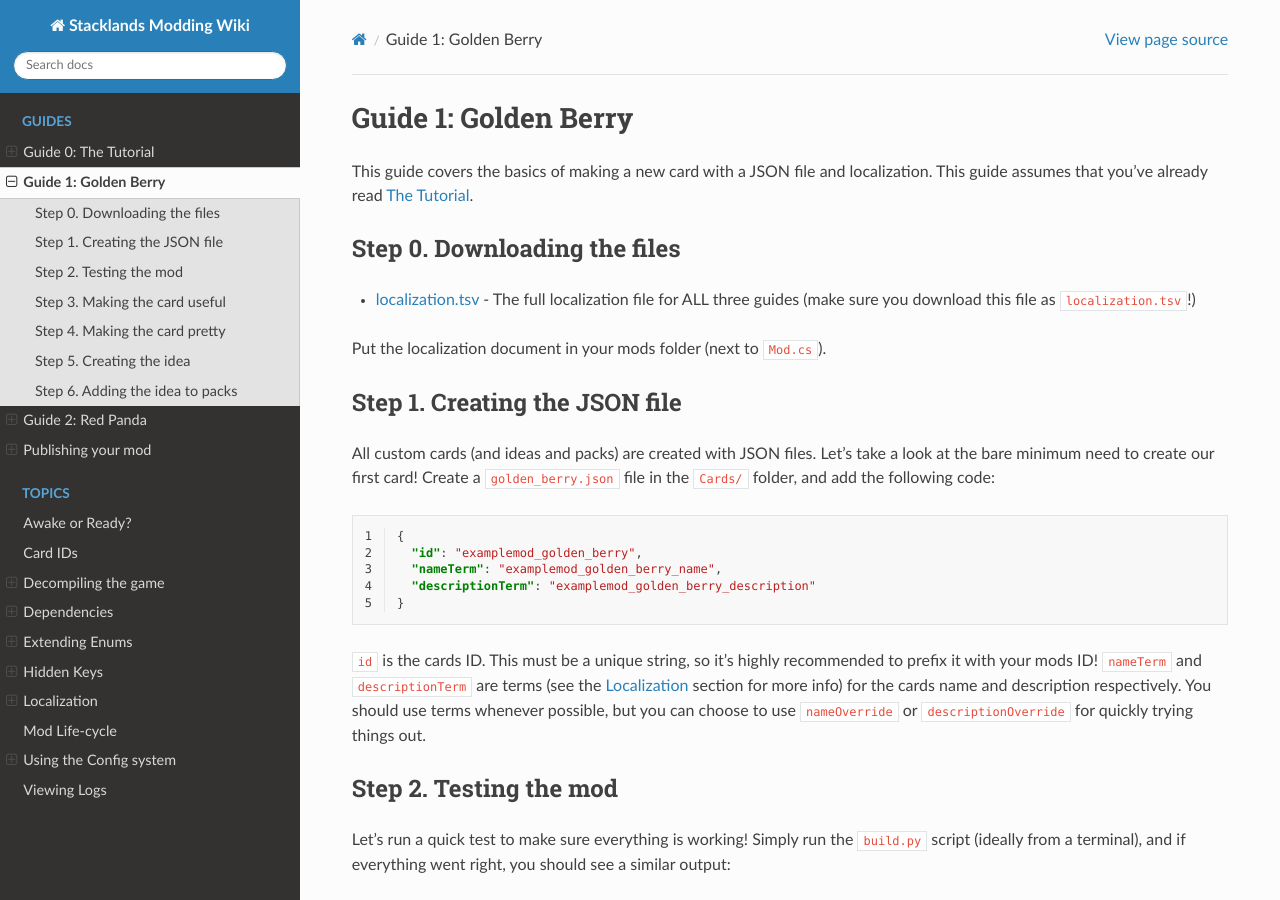
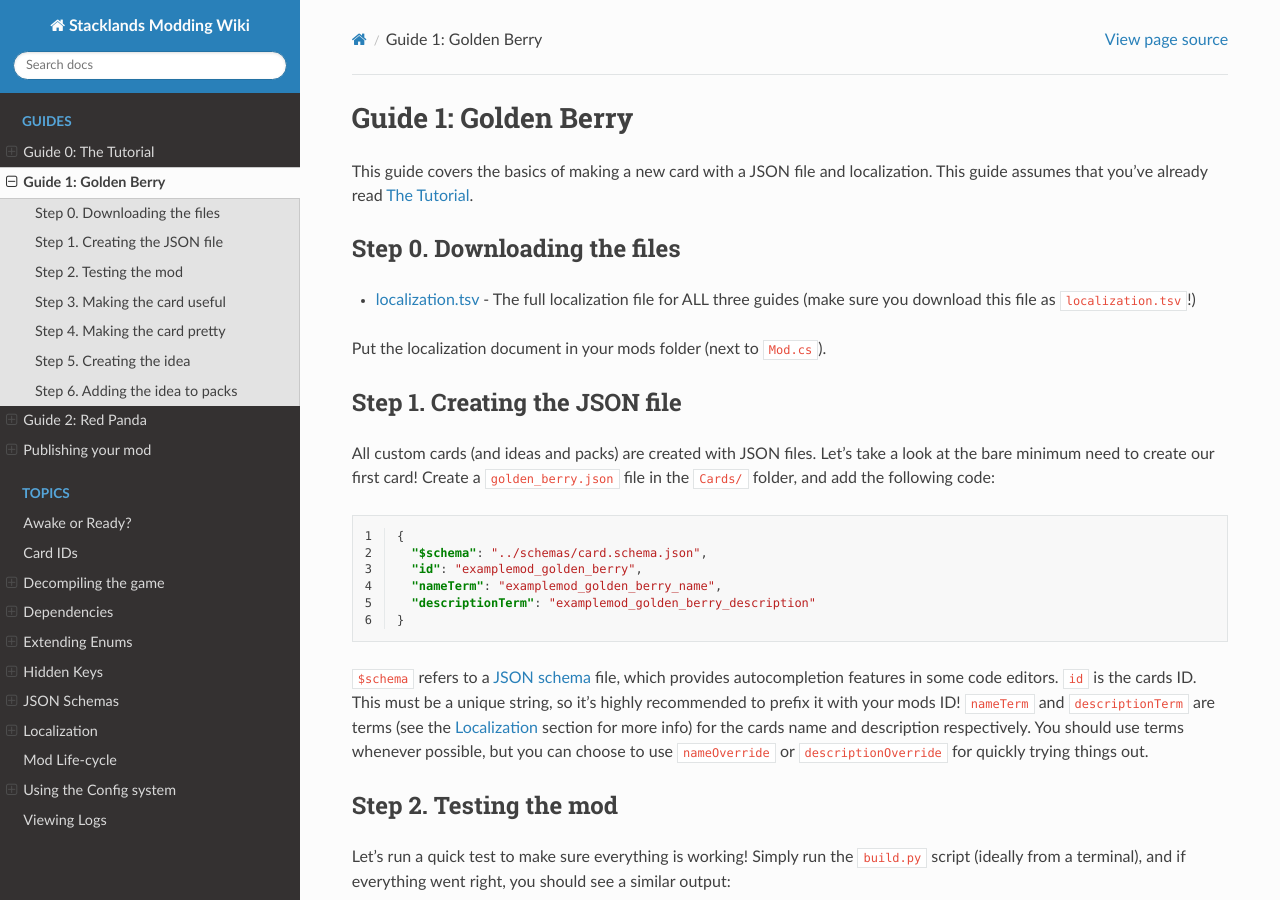
Before and after one commit to stacklandsdev/modding-wiki, a Sphinx documentation site: the page built from source/guides/golden_berry.rst, in a window 1280 px wide and 900 px high. Built offline with Sphinx 7.4.7 and the Read the Docs theme 2.0.0, drawn with Linux system fonts in a browser that asks for light colours; some of the changed text lies outside the part shown.

Commit message:
json schema documentation

```diff
--- a/source/guides/golden_berry.rst
+++ b/source/guides/golden_berry.rst
@@ -23,11 +23,13 @@
 	:linenos:
 
 	{
+		"$schema": "../schemas/card.schema.json",
 		"id": "examplemod_golden_berry",
 		"nameTerm": "examplemod_golden_berry_name",
 		"descriptionTerm": "examplemod_golden_berry_description"
 	}
 
+``$schema`` refers to a `JSON schema <schema.html>`_ file, which provides autocompletion features in some code editors.
 ``id`` is the cards ID. This must be a unique string, so it's highly recommended to prefix it with your mods ID!
 ``nameTerm`` and ``descriptionTerm`` are terms (see the `Localization <localization.html>`_ section for more info)
 for the cards name and description respectively. You should use terms whenever possible, but you can choose to use
@@ -69,6 +71,7 @@
 	:linenos:
 
 	{
+		"$schema": "../schemas/card.schema.json",
 		"id": "examplemod_golden_berry",
 		"nameTerm": "examplemod_golden_berry_name",
 		"descriptionTerm": "examplemod_golden_berry_description",
@@ -92,6 +95,7 @@
 	:linenos:
 
 	{
+		"$schema": "../schemas/card.schema.json",
 		"id": "examplemod_golden_berry",
 		"nameTerm": "examplemod_golden_berry_name",
 		"descriptionTerm": "examplemod_golden_berry_description",
@@ -121,6 +125,7 @@
 	:linenos:
 
 	{
+		"$schema": "../schemas/card.schema.json",
 		"id": "examplemod_golden_berry",
 		"nameTerm": "examplemod_golden_berry_name",
 		"descriptionTerm": "examplemod_golden_berry_description",
@@ -144,6 +149,7 @@
 	:linenos:
 
 	{
+		"$schema": "../schemas/card.schema.json",
 		"id": "examplemod_golden_berry",
 		"nameTerm": "examplemod_golden_berry_name",
 		"descriptionTerm": "examplemod_golden_berry_description",
@@ -176,6 +182,7 @@
 	:linenos:
 
 	{
+		"$schema": "../schemas/blueprint.schema.json",
 		"id": "examplemod_blueprint_golden_berry",
 		"nameTerm": "examplemod_golden_berry_name",
 		"group": "Cooking"
@@ -189,6 +196,7 @@
 	:linenos:
 
 	{
+		"$schema": "../schemas/blueprint.schema.json",
 		"id": "examplemod_blueprint_golden_berry",
 		"nameTerm": "examplemod_golden_berry_name",
 		"group": "Cooking",
--- a/source/guides/hidden-keys.rst
+++ b/source/guides/hidden-keys.rst
@@ -31,6 +31,10 @@
 	  - Anywhere after ``K+O+F1`` was pressed
 	  - Hides GUI
 
+	* - ``F6``
+	  - Anywhere after the intro
+	  - Opens the JSON Schema generator
+
 
 Launch Options
 ==============
--- a/source/guides/red_panda.rst
+++ b/source/guides/red_panda.rst
@@ -20,6 +20,7 @@
 	:linenos:
 
 	{
+		"$schema": "../schemas/card.schema.json",
 		"id": "examplemod_redpanda",
 		"nameTerm": "examplemod_redpanda_name",
 		"descriptionTerm": "examplemod_redpanda_description",
@@ -65,6 +66,7 @@
 	:linenos:
 
 	{
+		"$schema": "../schemas/card.schema.json",
 		"id": "examplemod_redpanda",
 		"nameTerm": "examplemod_redpanda_name",
 		"descriptionTerm": "examplemod_redpanda_description",
--- a/source/index.rst
+++ b/source/index.rst
@@ -32,6 +32,7 @@
    guides/dependencies
    guides/enum
    guides/hidden-keys
+   guides/schema.rst
    guides/localization
    guides/life-cycle
    guides/config
```
Also changed, not shown: source/guides/schema.rst (added, +44 -0 lines), source/guides/images/schema_1.png (added), source/guides/images/schema_2.png (added), source/guides/images/schema_3.png (added), source/guides/images/schema_4.png (added).
